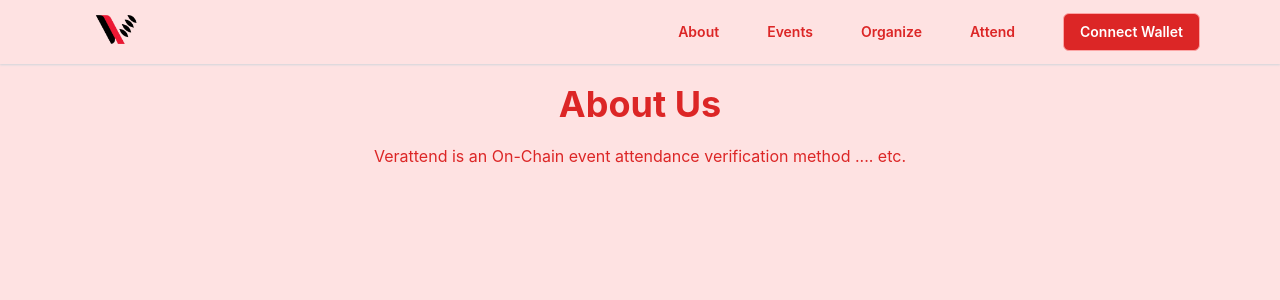
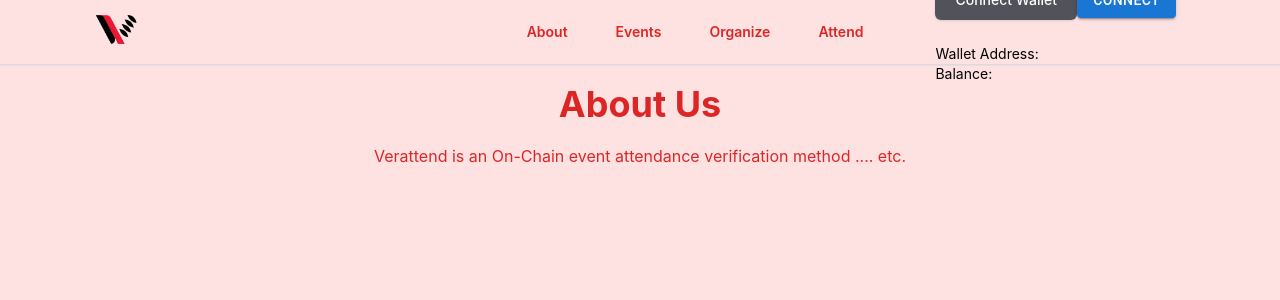
Before and after one commit to ZILECAO/Verattend-final, a Next.js app: page /about in a window 1280 px wide. Shown: the top 300 px of the page. Built offline with nearby package versions, Linux system fonts and the light colour scheme.

Commit message:
new branch

```diff
--- a/components/navBar.js
+++ b/components/navBar.js
@@ -2,7 +2,7 @@
 import Head from "next/head";
 import Image from "next/image";
 import Link from "next/link";
-import { ethers, BigNumber } from "ethers";
+import { ethers, BigNumber, Wallet } from "ethers";
 import { Web3Provider } from '@ethersproject/providers';
 // import { Animations } from "../variants/animations";
 import { WalletConnect } from "./walletConnect";
@@ -54,9 +54,11 @@
                 Attend
               </p>
             </Link>
-            <button className="py-2 px-4 bg-red-600 border border-red-300 rounded-md text-sm font-semibold hover:bg-red-300 text-white whitespace-nowrap hover:shadow-indigo-800/50 hover:shadow-sm shadow-green-600/50 sm:overflow-hidden hover:ease-out hover:transition hover:duration-700">
-              Connect Wallet
-            </button>
+            {/* <WalletConnect /> */}
+            {/* <button className="py-2 px-4 bg-red-600 border border-red-300 rounded-md text-sm font-semibold hover:bg-red-300 text-white whitespace-nowrap hover:shadow-indigo-800/50 hover:shadow-sm shadow-green-600/50 sm:overflow-hidden hover:ease-out hover:transition hover:duration-700">
+              Connect Wallet */}
+            <WalletConnect />
+            {/* </button> */}
           </div>
         </div>
       </div>
--- a/components/walletConnect.js
+++ b/components/walletConnect.js
@@ -1,7 +1,7 @@
 import { ethers, BigNumber } from "ethers";
 import { useEffect, useState } from "react";
 import { Web3Provider } from '@ethersproject/providers';
-
+import { Button } from '@mui/material';
 export function WalletConnect() {
 
   // getting whether user is authenticated
@@ -74,6 +74,14 @@
               : <button className="px-5 py-2.5 text-sm font-medium text-white bg-green-600 rounded-md shadow" onClick={() => connectWallet()}>Connect Wallet</button>
             }
           </a>
+          <Button
+            variant="contained"
+            position="absolute"
+            top="1rem"
+            bottom="1rem"
+            onClick={() => connectWallet()}>
+            Connect
+          </Button>
         </div>
         <div className="m-6">
           <p>
```
Also changed, not shown: package.json (+9 -6 lines), 2 other files (tests, documents, lock files or other folders).
